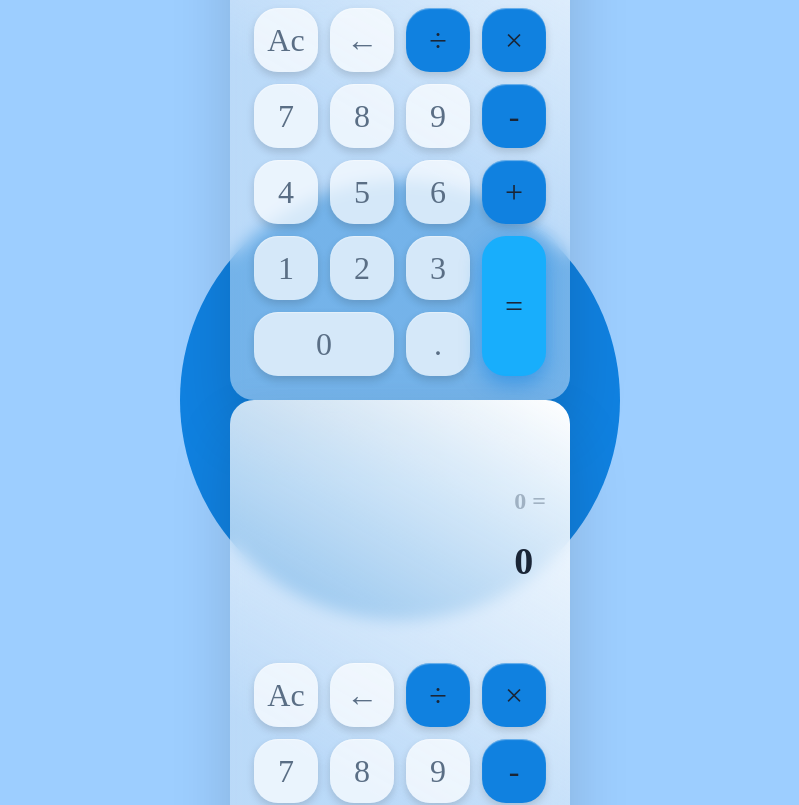
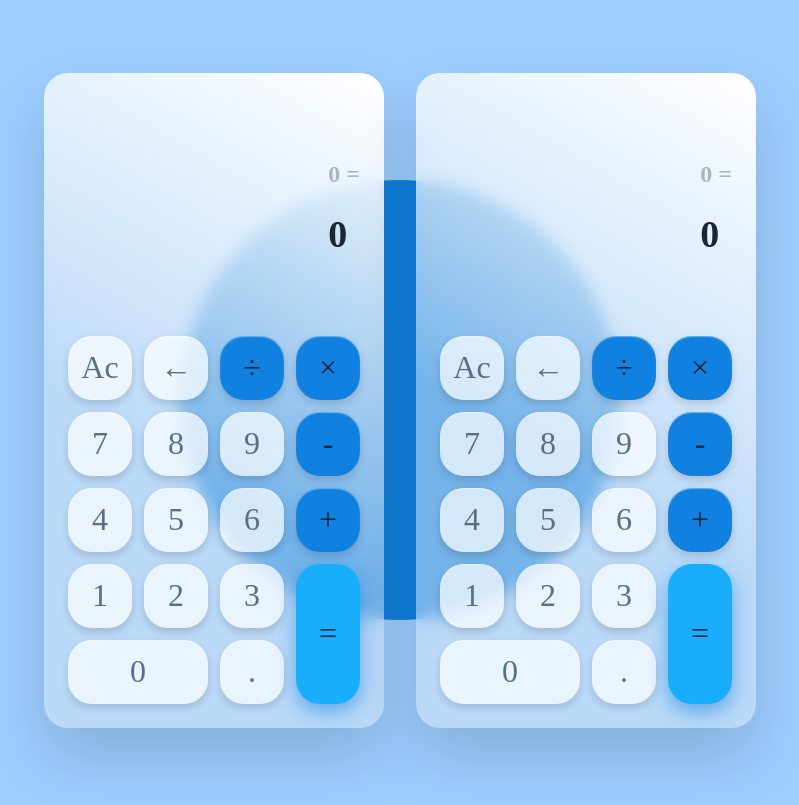
Before and after one commit to Leccon1/Calculator, a React (Vite) app: page / in a window 1280 px wide. Shown: the top 805 px of the page, without its empty margins (240-1039 px from the left). Built offline with nearby package versions, Linux system fonts and the light colour scheme.

Commit message:
style(Calculator): add calculatorContainer with row flex layout for main panel and history side panel

```diff
--- a/src/App.module.scss
+++ b/src/App.module.scss
@@ -17,6 +17,12 @@
 		place-self: center;
 		z-index: -1;
 	}
+}
+
+.calculatorContainer {
+	display: flex;
+	flex-direction: row;
+	gap: 3.2rem;
 }
 
 .calculator {
```
